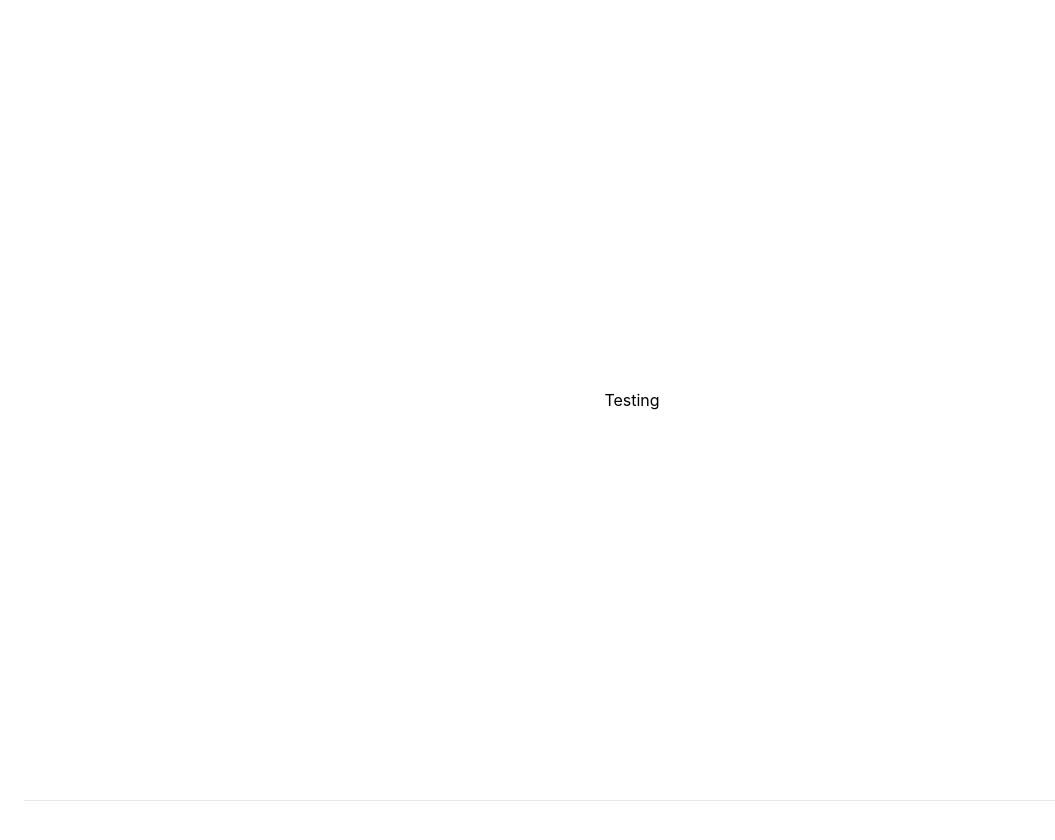
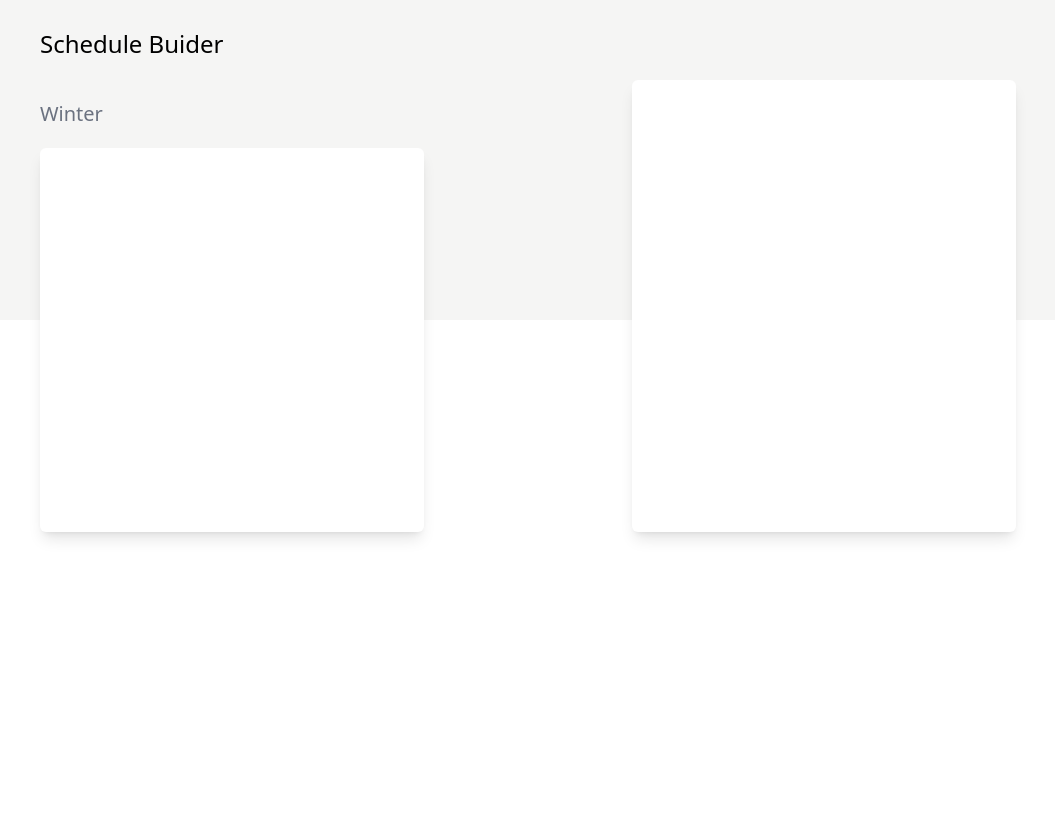
Before and after one commit to alexphl/dal_schedule_builder, a Next.js app: page / in a window 1280 px wide. Shown: the top 840 px of the page, without its empty margins (8-1063 px from the left). After the commit the page ends 800 px from the top, so only its background shows below. Built offline with nearby package versions, Linux system fonts and the light colour scheme.

Commit message:
Basic layouting

```diff
--- a/package.json
+++ b/package.json
@@ -9,6 +9,7 @@
     "lint": "next lint"
   },
   "dependencies": {
+    "@headlessui/react": "^1.6.6",
     "next": "12.2.2",
     "react": "18.2.0",
     "react-dom": "18.2.0"
--- /dev/null
+++ b/pages/ClassList.tsx
@@ -0,0 +1,9 @@
+export const ClassList = (props: any) => {
+	return (
+		<div className={props.className}>
+			{" "}
+		</div>
+	);
+};
+
+export default ClassList;
--- a/pages/index.tsx
+++ b/pages/index.tsx
@@ -1,26 +1,38 @@
-import type { NextPage } from 'next'
-import Head from 'next/head'
-import Image from 'next/image'
-import styles from '../styles/Home.module.css'
+import type { NextPage } from "next";
+import Head from "next/head";
+import Image from "next/image";
+import styles from "../styles/Home.module.css";
+import ClassList from "./ClassList";
 
 const Home: NextPage = () => {
   return (
-    <div className={styles.container}>
+    <div>
       <Head>
-        <title>Create Next App</title>
-        <meta name="description" content="Generated by create next app" />
+        <title>Dal Schedule builder</title>
+        <meta name="description" content="Dal Schedule builder" />
+        <meta name="viewport" content="width=device-width, initial-scale=1" />
         <link rel="icon" href="/favicon.ico" />
       </Head>
 
-      <main className={styles.main}>
-        Testing
+      <div className="absolute -z-10 bg-stone-100 w-screen h-80"></div>
+      <div className="absolute -z-20 min-h-screen w-screen"></div>
+
+      <main className="w-screen grid grid-cols-2 py-2 px-12">
+        <h1 className="text-2xl font-medium my-5 col-start-1">
+          Schedule Buider
+        </h1>
+
+        <div className="col-start-1">
+          <h1 className="text-xl font-medium text-gray-500 my-4 hover:bg-gray-200 w-max p-1 rounded-sm -left-1 relative">
+            Winter
+          </h1>
+          <div className="w-96 h-96 shadow-lg bg-white rounded-md p-3"></div>
+        </div>
+
+        <ClassList className={"relative right-0 col-start-2 w-96 h-full shadow-lg bg-white rounded-md p-3"}/>
       </main>
+    </div>
+  );
+};
 
-      <footer className={styles.footer}>
-
-      </footer>
-    </div>
-  )
-}
-
-export default Home
+export default Home;
--- a/styles/Home.module.css
+++ /dev/null
@@ -1,38 +0,0 @@
-.container {
-  padding: 0 2rem;
-}
-
-.main {
-  min-height: 100vh;
-  padding: 4rem 0;
-  flex: 1;
-  display: flex;
-  flex-direction: column;
-  justify-content: center;
-  align-items: center;
-}
-
-.footer {
-  display: flex;
-  flex: 1;
-  padding: 2rem 0;
-  border-top: 1px solid #eaeaea;
-  justify-content: center;
-  align-items: center;
-}
-
-.code {
-  background: #fafafa;
-  border-radius: 5px;
-  padding: 0.75rem;
-  font-size: 1.1rem;
-  font-family: Menlo, Monaco, Lucida Console, Liberation Mono, DejaVu Sans Mono,
-    Bitstream Vera Sans Mono, Courier New, monospace;
-}
-
-@media (max-width: 600px) {
-  .grid {
-    width: 100%;
-    flex-direction: column;
-  }
-}
--- a/styles/globals.css
+++ b/styles/globals.css
@@ -1,20 +1,3 @@
 @tailwind base;
 @tailwind components;
 @tailwind utilities;
-
-html,
-body {
-  padding: 0;
-  margin: 0;
-  font-family: -apple-system, BlinkMacSystemFont, Segoe UI, Roboto, Oxygen,
-    Ubuntu, Cantarell, Fira Sans, Droid Sans, Helvetica Neue, sans-serif;
-}
-
-a {
-  color: inherit;
-  text-decoration: none;
-}
-
-* {
-  box-sizing: border-box;
-}
--- a/tailwind.config.js
+++ b/tailwind.config.js
@@ -1,8 +1,8 @@
 /** @type {import('tailwindcss').Config} */
 module.exports = {
   content: [
-    './pages/**/*.{html,js}',
-    './components/**/*.{html,js}'
+    './pages/**/*.{html,js,tsx}',
+    './components/**/*.{html,js,tsx}'
   ],
   theme: {
     extend: {},
```
Also changed, not shown: 1 other file (tests, documents, lock files or other folders).
